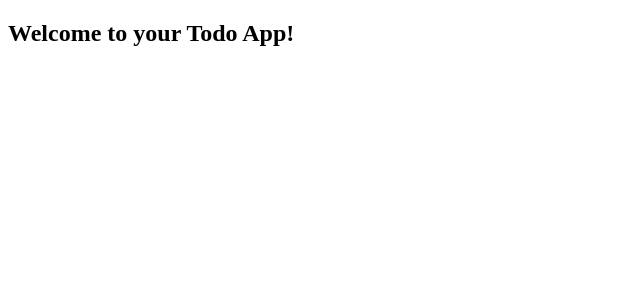
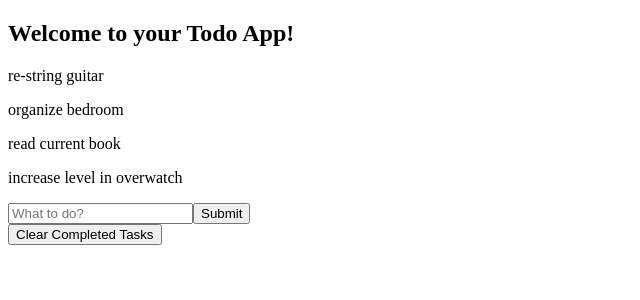
Before and after one commit to bloominstituteoftechnology/web-module-project-class-components, a React (Create React App) app: page / in a window 1280 px wide. Shown: the top 300 px of the page, without its empty margins (0-640 px from the left). Built offline with nearby package versions, Linux system fonts and the light colour scheme; the HTML template or start-up script is replaced by a standard one.

Commit message:
first submission, set up form and mapped through data, still working through updating state

```diff
--- a/src/App.js
+++ b/src/App.js
@@ -1,13 +1,67 @@
 import React from 'react';
+import TodoList from './components/TodoList'
+import TodoForm from './components/TodoForm'
+
+const todos = [
+  {
+
+    task: 're-string guitar',
+    id: Date.now(),
+    completed: false
+  },
+  {
+    task: 'organize bedroom',
+    id: Date.now(),
+    completed: false,
+  },
+  {
+    task: 'read current book',
+    id: Date.now(),
+    completed: false
+  },
+  {
+    task: 'increase level in overwatch',
+    id: Date.now(),
+    completed: false
+  }
+]
 
 class App extends React.Component {
   // you will need a place to store your state in this component.
   // design `App` to be the parent component of your application.
   // this component is going to take care of state, and any change handlers you need to work with your state
+  constructor() {
+    super();
+    this.state = {
+      todoArray: todos,
+
+    }
+  }
+  handleClick = (todo) => {
+
+    const newTodo = {
+      task: todo,
+      id: Date.now(),
+      completed: false
+    }
+    this.setState({
+      todoArray: [
+        ...todos,
+        newTodo
+      ]
+    })
+  }
+
+  handleClear = () => {
+
+  }
+
   render() {
     return (
       <div>
         <h2>Welcome to your Todo App!</h2>
+        <TodoList todos={this.state.todoArray} />
+        <TodoForm handleClick={this.handleClick} handleClear={this.handleClear}/>
       </div>
     );
   }
--- a/src/components/Todo.js
+++ b/src/components/Todo.js
@@ -0,0 +1,11 @@
+import React from 'react'
+
+const Todo = (props) => {
+    return (
+        <div>
+            <p>{props.todo.task}</p>
+        </div>
+    )
+}
+
+export default Todo;
--- a/src/components/TodoForm.js
+++ b/src/components/TodoForm.js
@@ -0,0 +1,43 @@
+import React from 'react'
+
+class TodoForm extends React.Component {
+    constructor() {
+        super();
+        this.state = {
+            value: ''
+        }
+    }
+
+    handleChange = (e) => {
+        this.setState({
+            ...this.state,
+            value: e.target.value
+        })
+        console.log(this.state.value)
+    }
+    handleClick = () => {
+
+    }
+    handleClear = () => {
+
+    }
+
+    render() {
+        return (
+            <div>
+                <form>
+                    <input
+                        placeholder='What to do?'
+                        name='todo'
+                        type='text'
+                        onChange={this.handleChange}
+                    />
+                    <button onClick={this.props.handleClick}>Submit</button>
+                </form>
+                <button onClick={this.handleClear}>Clear Completed Tasks</button>
+            </div>
+        )
+    }
+}
+
+export default TodoForm;
--- a/src/components/TodoList.js
+++ b/src/components/TodoList.js
@@ -1,2 +1,17 @@
 // your components will all go in this `component` directory.
 // feel free to change this component.js into TodoList.js
+import React from "react"
+import Todo from './Todo'
+
+const TodoList = (props) => {
+
+    return (
+        <div>
+            {props.todos.map(item => {
+                return <Todo todo={item} key={item.id} />
+            })}
+        </div>
+    )
+}
+
+export default TodoList;
```
